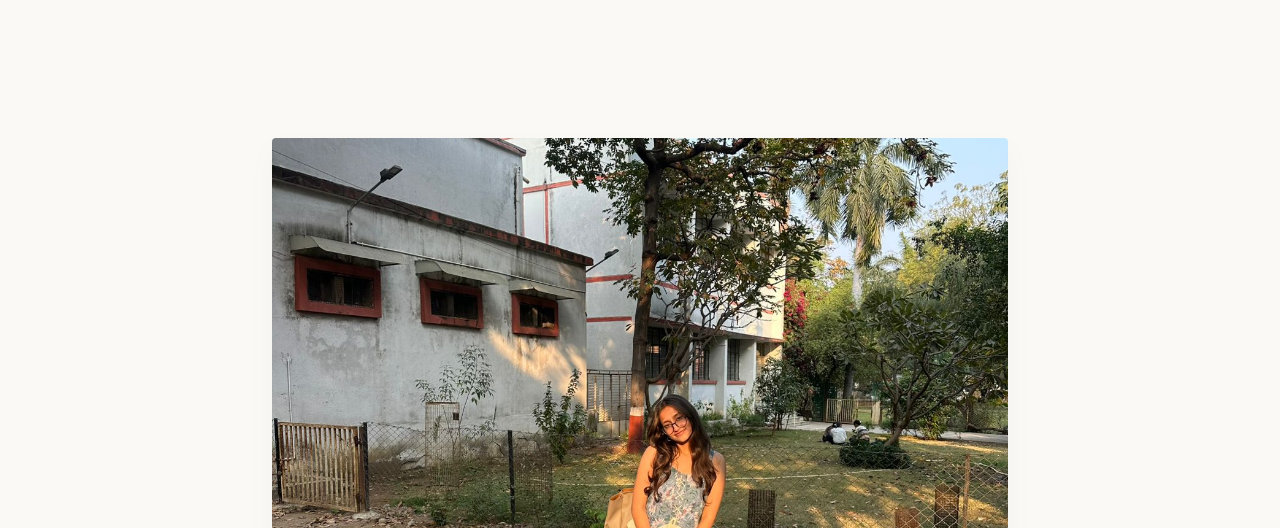
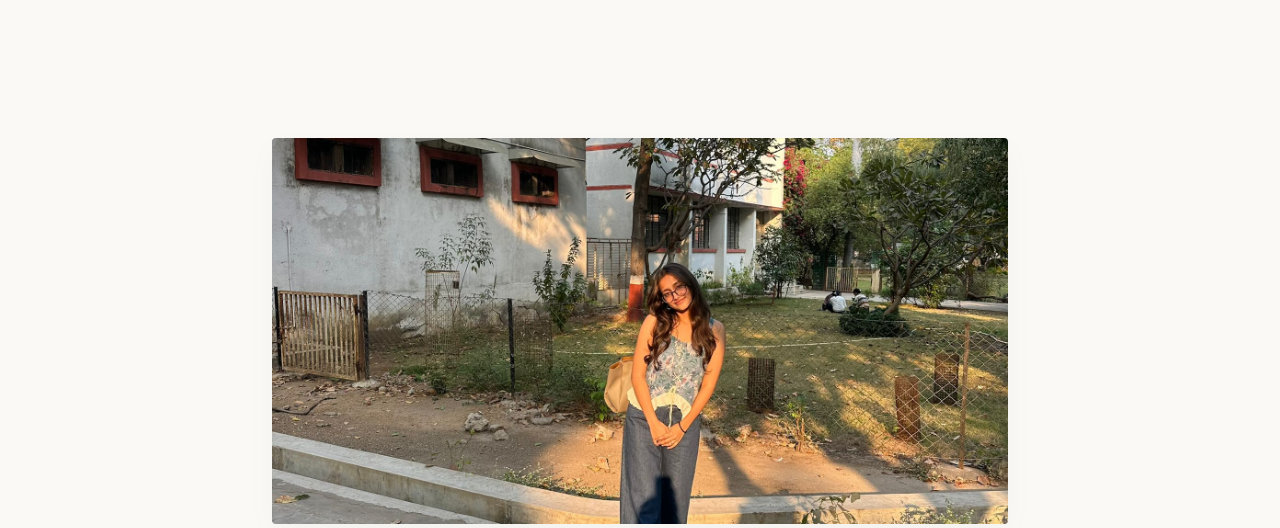
Before and after one commit to viveksethaliya/lepetaledor, a plain HTML site: page about.html in a window 1280 px wide. Shown: the part 272-800 px from the top of the page. Drawn offline with nearby package versions, Linux system fonts and the light colour scheme; a web font is replaced by a local one.

Commit message:
change the artist photo in about page

```diff
--- a/about.html
+++ b/about.html
@@ -141,7 +141,7 @@
         </header>
 
         <div style="text-align: center; margin: 3rem auto; max-width: 800px; padding: 0 2rem;" class="fade-in-up">
-            <img src="Images/artist3.jpeg" alt="Areena - Flower Preservation Artist" style="width: 100%; height: auto; max-height: 600px; object-fit: cover; border-radius: 4px; box-shadow: 0 10px 30px rgba(0,0,0,0.03);">
+            <img src="Images/artist5.jpeg" alt="Areena - Flower Preservation Artist" style="width: 100%; height: auto; max-height: 600px; object-fit: cover; border-radius: 4px; box-shadow: 0 10px 30px rgba(0,0,0,0.03);">
         </div>
 
         <section class="about-content-section fade-in-up delay-1">
```
Also changed, not shown: Images/artist5.jpeg (added).
